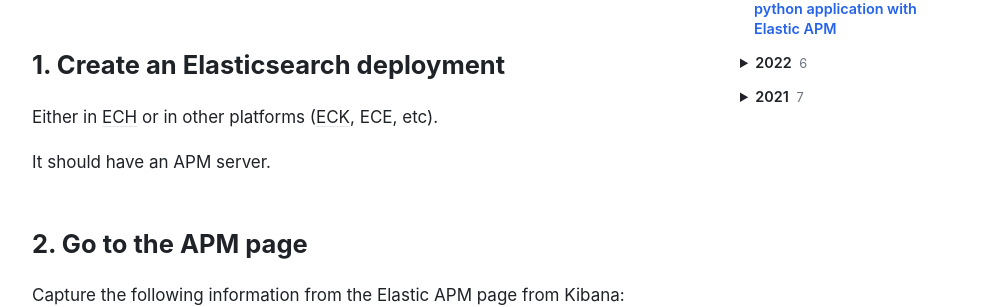
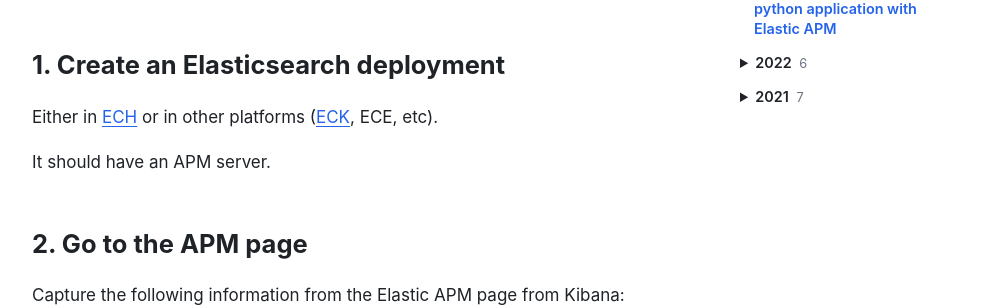
Before and after one commit to mlliarm/blog, a Jekyll site: the page built from _posts/2025-07-11-fastapi-elastic-apm.md, in a window 1280 px wide. Shown: the part 224-531 px from the top of the page, without its empty margins (144-1135 px from the left). Built offline with Jekyll 4.4.1, drawn with Linux system fonts in a browser that asks for light colours; nearby versions of some CDN libraries.

Commit message:
Make post links blue so they are visible in dark mode
Co-Authored-By: Claude Opus 5.5 <noreply@anthropic.com>

```diff
--- a/assets/css/main.css
+++ b/assets/css/main.css
@@ -145,6 +145,8 @@ a:hover { color: var(--accent); text-decoration-color: currentColor; }
 .post-title { font-size: 1.9rem; line-height: 1.25; margin: 0 0 6px; }
 .post-date { color: var(--muted); font-size: 0.9rem; }
 .post-body { margin-top: 28px; }
+.post-body a { color: var(--accent); text-decoration-color: currentColor; }
+.post-body a:hover { text-decoration-thickness: 2px; }
 .post-body img { max-width: 100%; height: auto; }
 .post-body h2, .post-body h3 { line-height: 1.3; margin-top: 2em; }
 .post-body blockquote {
```
